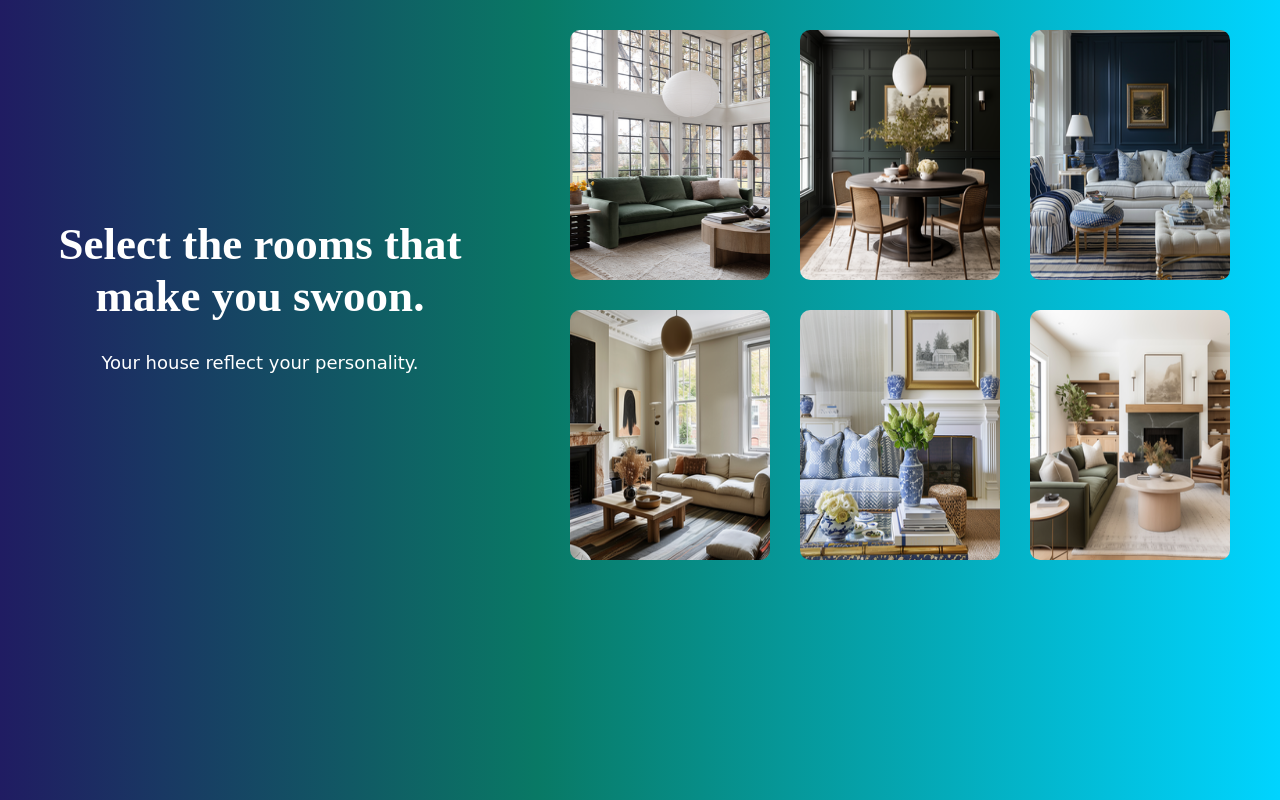
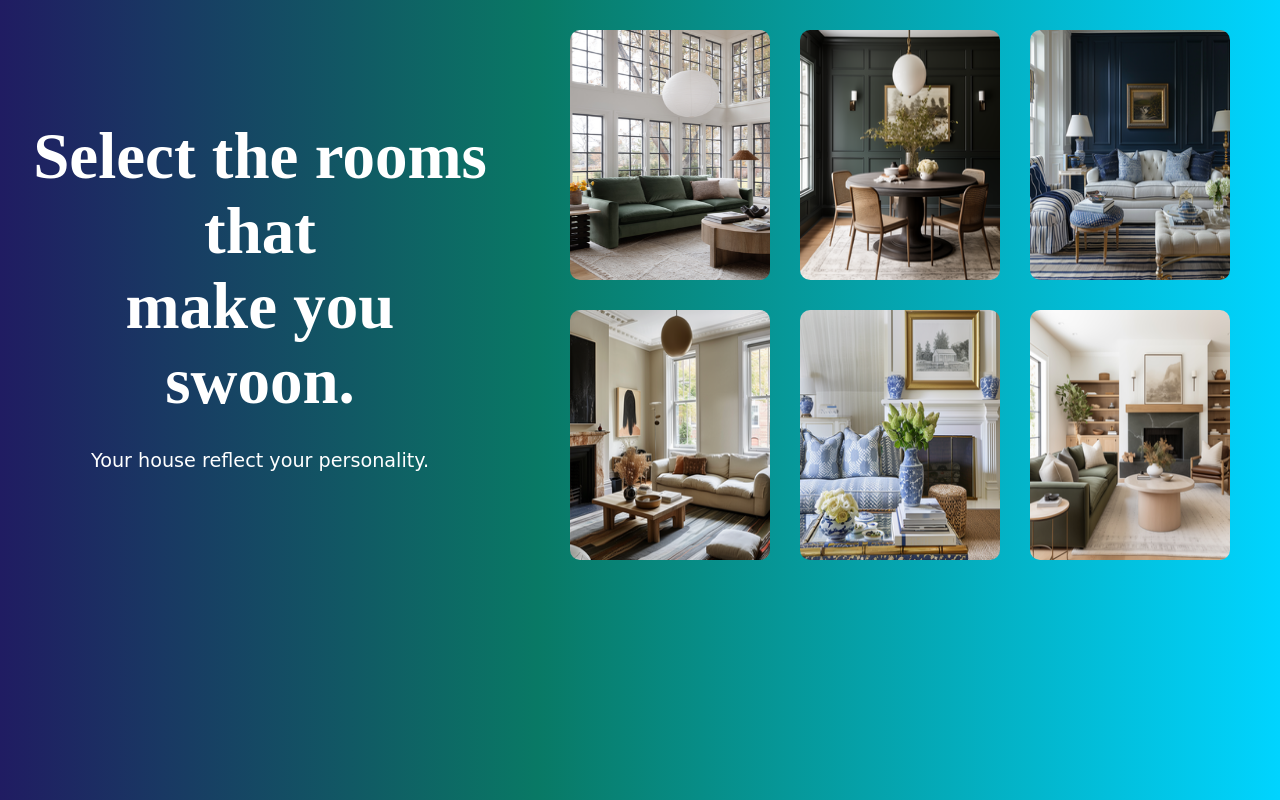
Before and after one commit to Anurag1023/Home-Decor-CodeChef, a plain HTML site: page second.html in a window 1280 px wide. Drawn offline with Linux system fonts and the light colour scheme; a web font is replaced by a local one.

Commit message:
Add files via upload

```diff
--- a/style2.css
+++ b/style2.css
@@ -69,14 +69,14 @@ overflow: hidden;
 }
 
 .left h1 {
-    font-size: 45px;
+    font-size: 65px;
     color: white;
     font-family: Cedarville Cursive;
     text-align: center;
 }
 
 .left p{
-    font-size: large;
+    font-size: larger;
     font-family: cursive;
     color: white;
     /* width: 100%; */
```
